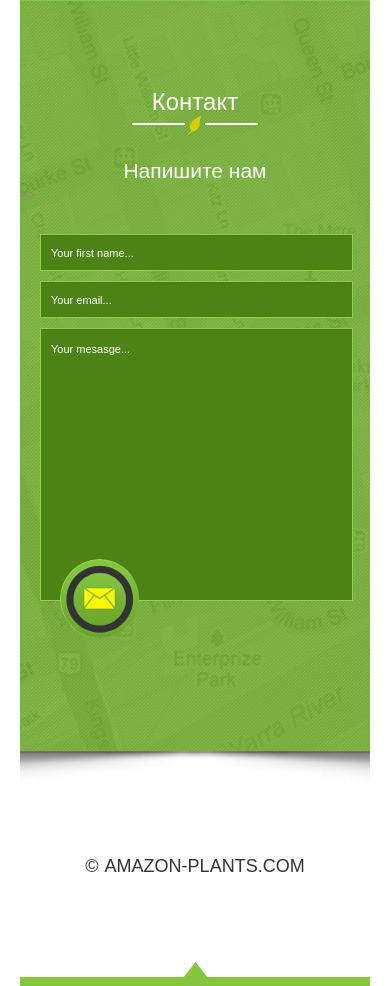
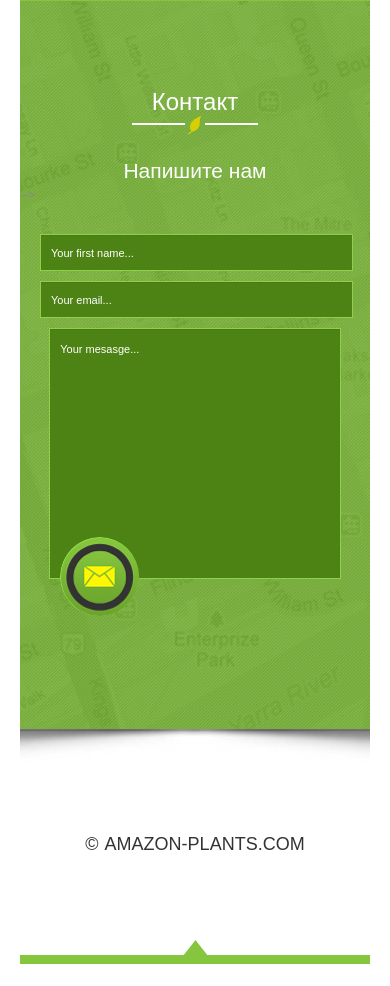
Before and after one commit to olafolaf/olafolaf.github.io, a plain HTML site: page index.html in a window 390 px wide. Shown: the part 5721-6707 px from the top of the page. After the commit the page ends 6685 px from the top, so only its background shows below. Drawn offline with Linux system fonts and the light colour scheme; a web font is replaced by a local one.

Commit message:
fixed style.css

```diff
--- a/css/style.css
+++ b/css/style.css
@@ -1022,7 +1022,7 @@ ul.social > li a.dribbble:hover {
 }
 
 .send-message-form-span {
-	width:600px;
+	width:700px;
 }
 .send-message-form-box,
 .contact-info-box {
@@ -1077,8 +1077,9 @@ ul.social > li a.dribbble:hover {
 .send-message-form textarea {
 	height: 251px;
 	resize: none;
-	width: 128%;
+	width: 100%;
 	padding:10px 10px;
+	box-sizing: border-box;
 }
 .send-message-form textarea:focus,
 .send-message-form input[type="text"]:focus,
@@ -1882,7 +1883,11 @@ div.comments-list:nth-child(even) {
 	}
 
 }
-
+@media (max-width: 1200px) {
+	.portfolio-photo-row {
+		padding: 0;
+	}
+}
 /* Portrait phones
 ------------------------- */
 @media (max-width: 320px) {
```
